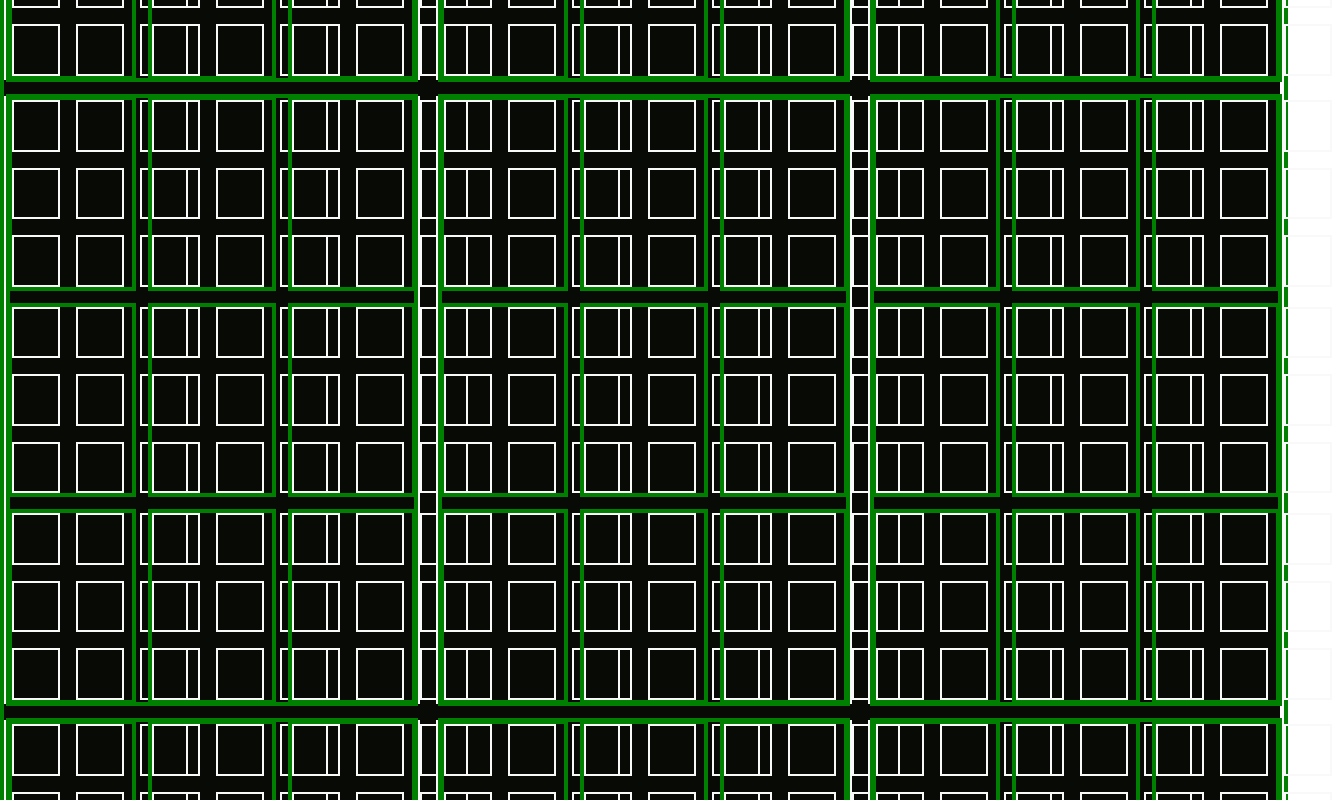
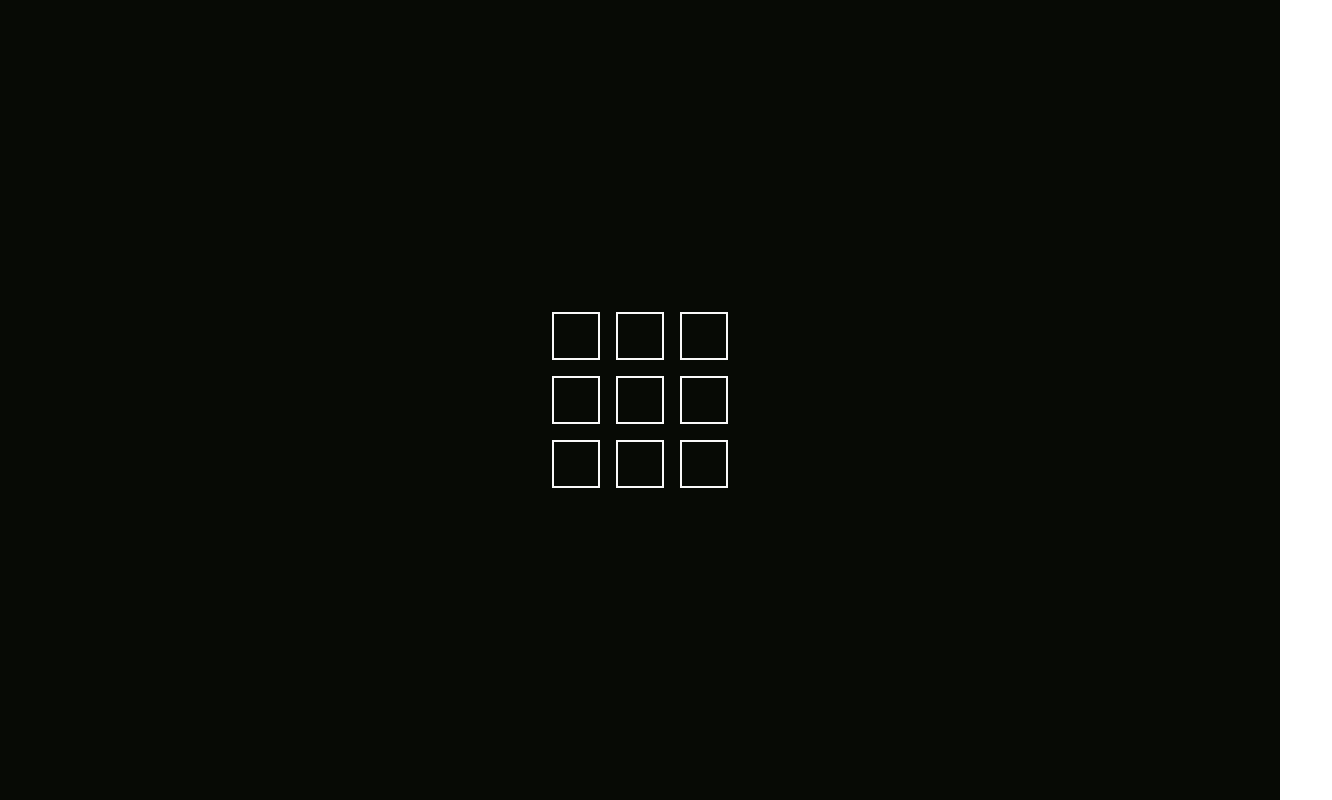
Before and after one commit to Kipras-Zelenkovas/TicTacToe-4D, a React (Vite) app: page / in a window 1280 px wide. Shown: the top 800 px of the page, 1332 px wide, since content can reach past the window. Built offline with nearby package versions, Linux system fonts and the light colour scheme.

Commit message:
Fix: CSS and logic fix on displaying squares where on 1st depth it's none, on 2nd it's only for available squares and for 3rd and more it's available + sub-game squares to easier to locate.

```diff
--- a/src/App.jsx
+++ b/src/App.jsx
@@ -3,7 +3,7 @@ import "./App.scss";
 import { Board } from "./components/Board";
 
 function App() {
-    const maxDepth = 3;
+    const maxDepth = 1;
     const [cross, setCross] = useState(true);
     const [childIndex, setChildIndex] = useState(undefined);
     return (
--- a/src/components/Board.jsx
+++ b/src/components/Board.jsx
@@ -48,7 +48,16 @@ export const Board = ({
     }, board);
 
     return (
-        <div className={"board" + (active ? " active" : " unactive")}>
+        <div
+            className={
+                "board" +
+                (depth - 1 == 0 && maxDepth != 1
+                    ? active
+                        ? " active"
+                        : " unactive"
+                    : "")
+            }
+        >
             {board.map((item, index) => {
                 const test = () =>
                     handle(index, board, setBoard, globalCross, setGlobalCross);
--- a/src/components/Square.jsx
+++ b/src/components/Square.jsx
@@ -19,7 +19,9 @@ export const Square = ({
 }) => {
     return (
         <div
-            className="square"
+            className={
+                item != 0 || depth - 1 == 0 || maxDepth > 2 ? "square" : ""
+            }
             onClick={() => {
                 if (active) {
                     if (depth - 1 == 0) {
--- a/src/components/scss/Square.scss
+++ b/src/components/scss/Square.scss
@@ -4,5 +4,5 @@
     display: flex;
     justify-content: center;
     align-items: center;
-    border: solid $primary 2px;
+    border: solid 2px $primary;
 }
```
